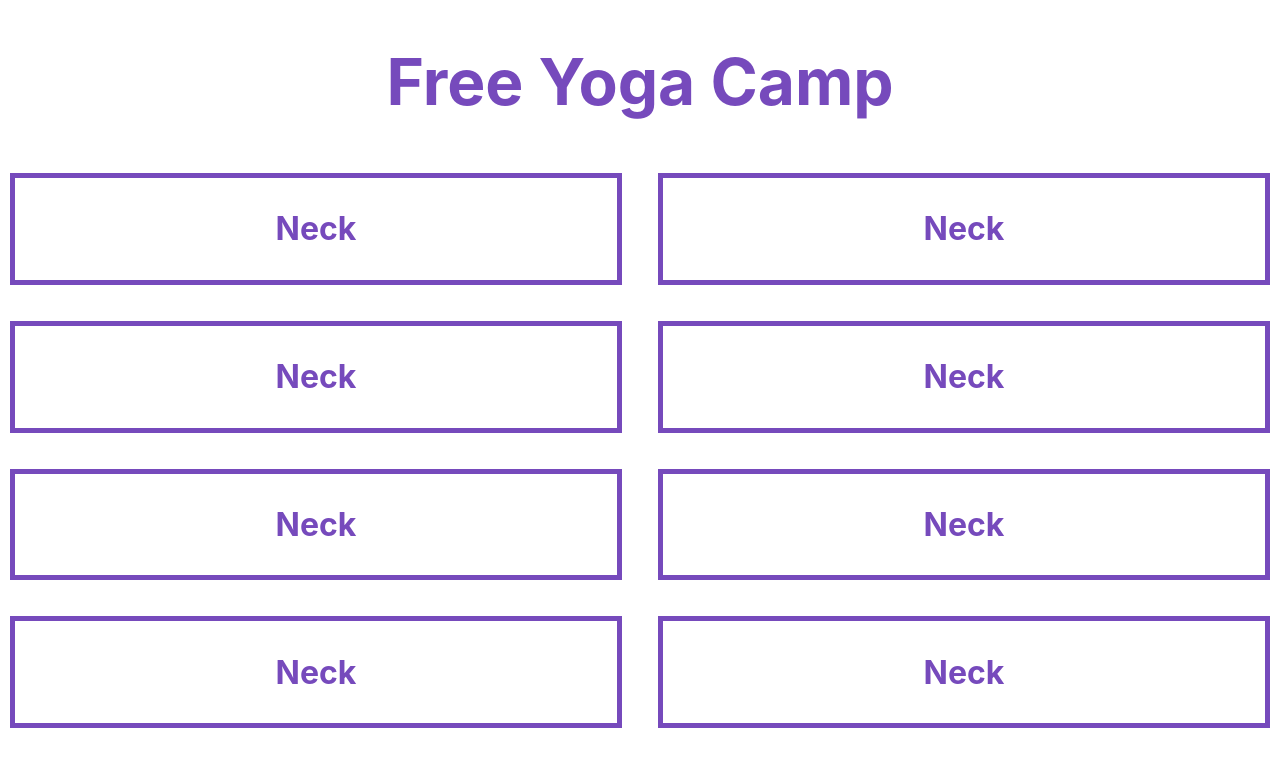
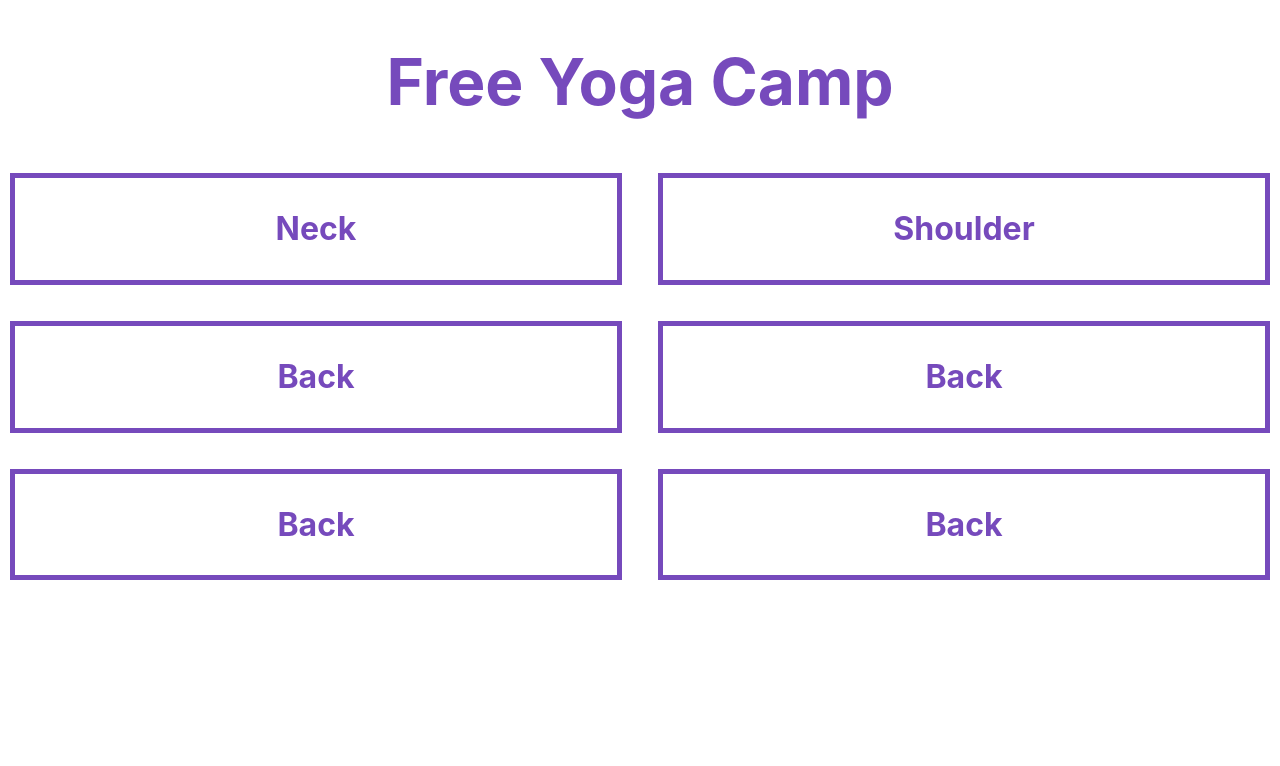
Before and after one commit to mmyeon/free-yoga-camp, a React (Create React App) app: page / in a window 1280 px wide. Shown: the top 766 px of the page. Built offline with nearby package versions, Linux system fonts and the light colour scheme.

Commit message:
타이틀 설정하기 (props 전달)

```diff
--- a/src/App.js
+++ b/src/App.js
@@ -1,20 +1,32 @@
 import React, { Component } from "react";
 import "./App.css";
 import BodyPart from "./components/BodyPart";
+
+const data = [
+  { title: "Neck" },
+  { title: "Shoulder" },
+  { title: "Back" },
+  { title: "Back" },
+  { title: "Back" },
+  { title: "Back" }
+];
 
 function App() {
   return (
     <div className="App">
       <h1 className="main-title">Free Yoga Camp</h1>
       <div className="body-align">
+        {data.map((item, index) => (
+          <BodyPart key={index} title={item.title} />
+        ))}
+        {/* <BodyPart title={"Neck"} />
+        <BodyPart title={"Shoulder"} />
         <BodyPart />
         <BodyPart />
         <BodyPart />
         <BodyPart />
         <BodyPart />
-        <BodyPart />
-        <BodyPart />
-        <BodyPart />
+        <BodyPart /> */}
       </div>
     </div>
   );
--- a/src/components/BodyPart.jsx
+++ b/src/components/BodyPart.jsx
@@ -1,14 +1,22 @@
-import React, { Component } from "react";
+import React from "react";
 import "./BodyPart.css";
 
-class BodyPart extends Component {
-  render() {
-    return (
-      <div className="body">
-        <h1>Neck</h1>
-      </div>
-    );
-  }
+function BodyPart({ title }) {
+  //   console.log("props", props);
+  // { title = "NoName" }
+  return (
+    <div className="body">
+      {/* <h1>{props.title}</h1> */}
+      <h1>{title}</h1>
+    </div>
+  );
 }
 
 export default BodyPart;
+
+// const props = {title : "shoulder",desc:"이건 어께"};
+
+// const title = data.title;
+// const desc = data.desc;
+
+// const {title, desc} = data
```
